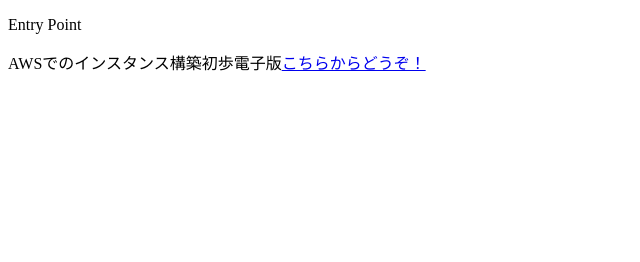
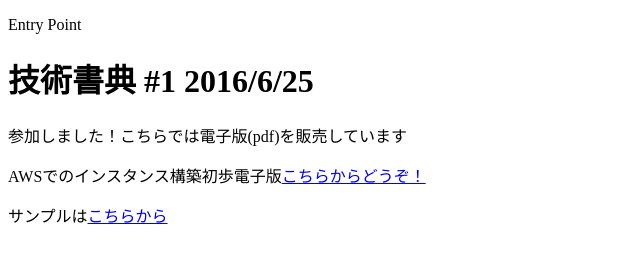
Before and after one commit to entry-point/entry-point.github.io, a plain HTML site: page index.html in a window 1280 px wide. Shown: the whole page, without its empty margins (0-640 px from the left). Drawn offline with Linux system fonts and the light colour scheme.

Commit message:
Update index.html and add sample.

```diff
--- a/index.html
+++ b/index.html
@@ -1,14 +1,18 @@
 <!DOCTYPE html>
 <html>
   <head>
+    <meta charset="UTF-8"/>
     <title>Entry Point</title>
   </head>
   <body>
     <div>
       <p>Entry Point</p>
     </div>
+    <h1>技術書典 #1 2016/6/25</h1>
+    <p>参加しました！こちらでは電子版(pdf)を販売しています</p>
     <div>
       <p>AWSでのインスタンス構築初歩電子版<a href="https://gum.co/AZdmU">こちらからどうぞ！</a></p>
+      <p>サンプルは<a href="./files/gijutu-syoten-20160625-sample.pdf">こちらから</a></p>
     </div>
   </body>
 </html>
```
Also changed, not shown: 1 other file.
